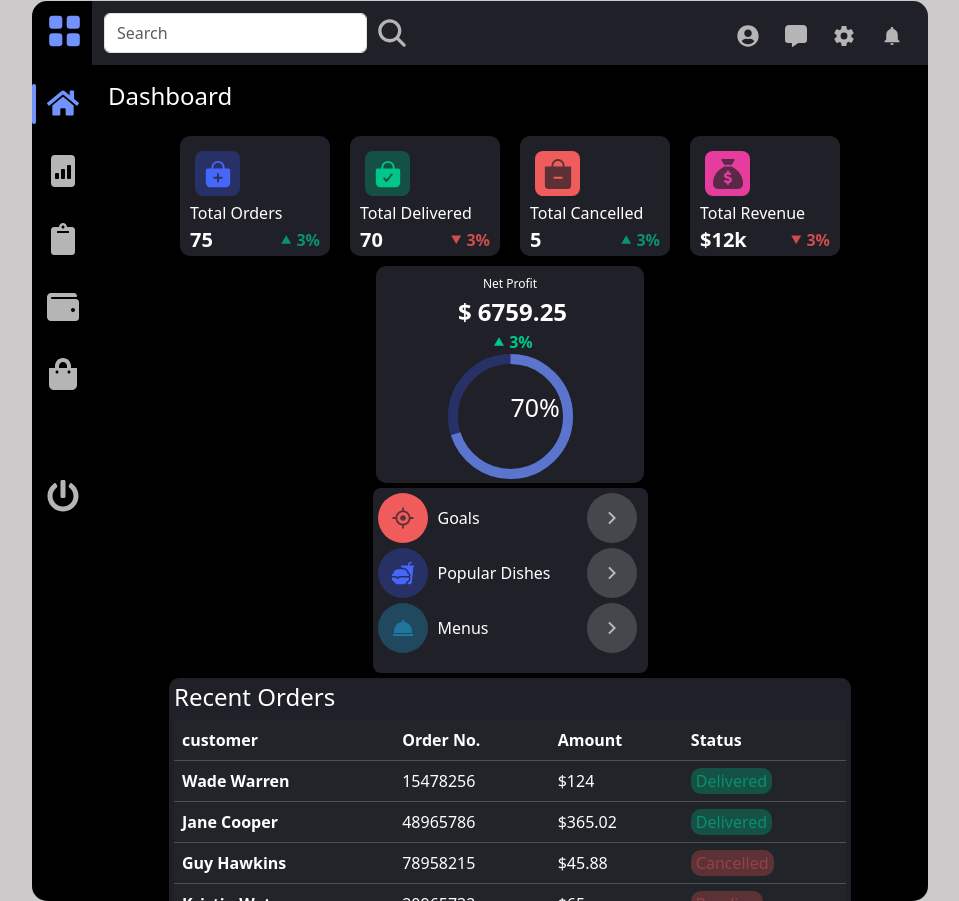
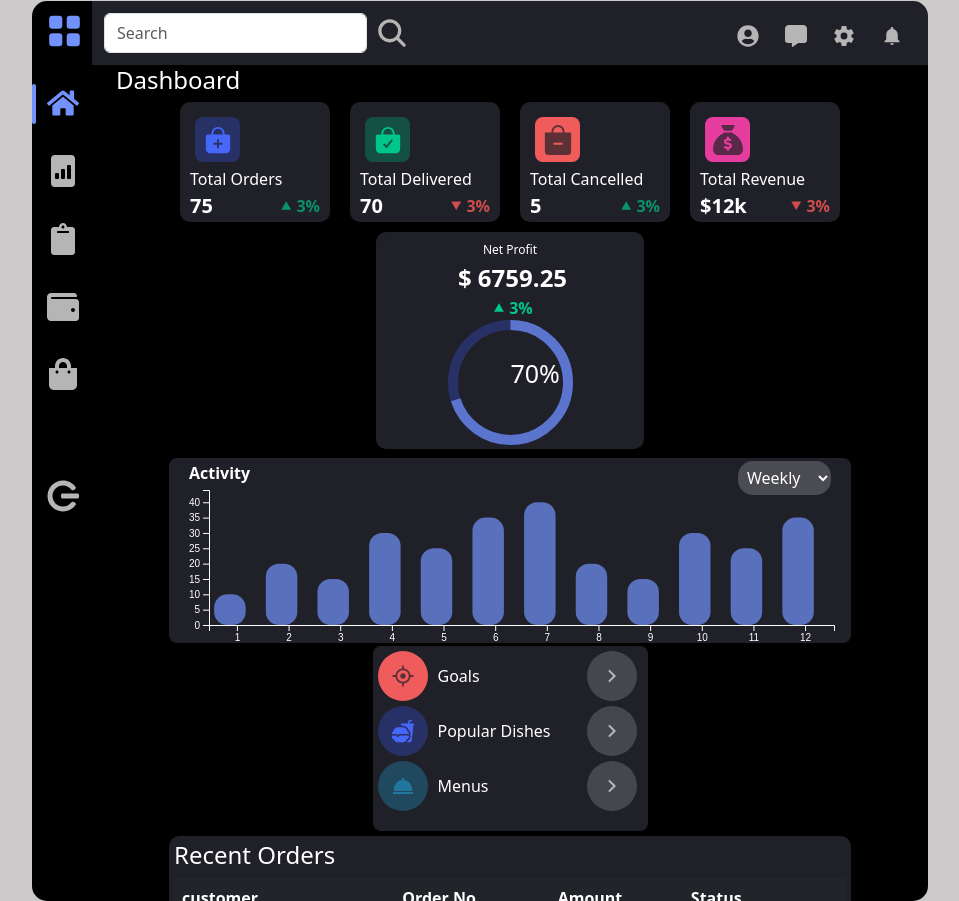
Before and after one commit to sanyam150/dashboard, a React (Create React App) app: page / in a window 1280 px wide. Shown: the whole page, without its empty margins (160-1119 px from the left). Built offline with nearby package versions, Linux system fonts and the light colour scheme.

Commit message:
Implement CSS and code refactor

```diff
--- a/package.json
+++ b/package.json
@@ -7,7 +7,9 @@
     "@testing-library/react": "^13.4.0",
     "@testing-library/user-event": "^13.5.0",
     "bootstrap": "^5.3.3",
+    "d3": "^7.9.0",
     "react": "^18.3.1",
+    "react-circular-progressbar": "^2.1.0",
     "react-dom": "^18.3.1",
     "react-icons": "^5.2.1",
     "react-scripts": "5.0.1",
--- a/src/App.js
+++ b/src/App.js
@@ -18,7 +18,7 @@ function App() {
           OrderInformation={orderInformationMockData.orderInformation}
           profits={orderInformationMockData.NetProfit}
         />
-        <OrderActivities />
+        <OrderActivities chartData={orderInformationMockData.chartData} />
         <CustomerReview
           recentOrders={orderInformationMockData.recentOrders}
           customerFeedBack={orderInformationMockData.customerFeedBack}
--- /dev/null
+++ b/src/Components/Chart.js
@@ -0,0 +1,59 @@
+import React, { useEffect, useRef } from 'react';
+import * as d3 from 'd3';
+
+const Chart = ({ data }) => {
+  const svgRef = useRef();
+
+  useEffect(() => {
+    d3.select(svgRef.current).selectAll('*').remove();
+
+    const margin = { top: 20, right: 20, bottom: 30, left: 40 };
+    const width = 685 - margin.left - margin.right;
+    const height = 185 - margin.top - margin.bottom;
+
+    const svg = d3
+      .select(svgRef.current)
+      .append('svg')
+      .attr('width', width + margin.left + margin.right)
+      .attr('height', height + margin.top + margin.bottom)
+      .append('g')
+      .attr('transform', `translate(${margin.left},${margin.top})`);
+
+    const x = d3
+      .scaleBand()
+      .domain(data.map((d, i) => i))
+      .range([0, width])
+      .padding(0.1);
+
+    svg
+      .append('g')
+      .attr('transform', `translate(0,${height})`)
+      .call(d3.axisBottom(x).tickFormat((i) => i + 1));
+
+    const y = d3
+      .scaleLinear()
+      .domain([0, d3.max(data) * 1.1])
+      .range([height, 0]);
+
+    svg.append('g').call(d3.axisLeft(y));
+
+    svg
+      .selectAll('rect')
+      .data(data)
+      .enter()
+      .append('rect')
+      .attr('x', (d, i) => x(i))
+      .attr('y', (d) => Math.min(y(d), height - 30))
+      .attr('width', x.bandwidth() - 15)
+      .attr('height', (d) => Math.max(height - y(d), 30))
+      .attr('rx', 13)
+      .attr('ry', 13)
+      .style('fill', 'rgba(113, 146, 252, 0.7)');
+  }, [data]);
+
+  return (
+    <div style={{ position: 'relative', top: '-25px' }} ref={svgRef}></div>
+  );
+};
+
+export default Chart;
--- /dev/null
+++ b/src/Components/DropDownButton.js
@@ -0,0 +1,19 @@
+import React from 'react';
+import './css/DropDownButton.css';
+
+const SelectList = () => {
+  return (
+    <div style={{ paddingRight: '20px' }}>
+      <div className='form-group '>
+        <select id='select_list_wrapper'>
+          <option>Weekly</option>
+          <option>Daily</option>
+          <option>Monthly</option>
+          <option>Yearly</option>
+        </select>
+      </div>
+    </div>
+  );
+};
+
+export default SelectList;
--- a/src/Components/OrderActivities.js
+++ b/src/Components/OrderActivities.js
@@ -2,12 +2,29 @@ import React from 'react';
 import './css/orderActivities.css';
 import { orderInformationMockData } from '../mockData/mockData';
 import { RiArrowRightSLine } from 'react-icons/ri';
-
-const OrderActivities = () => {
+import Chart from './Chart';
+import SelectList from './DropDownButton';
+const OrderActivities = ({ chartData }) => {
   const { orderActivity } = orderInformationMockData;
   return (
     <div className='orderActivities_wrapper'>
-      <div className='order_activities_wrapper_1'></div>
+      <div className='order_activities_wrapper_1'>
+        <div
+          style={{
+            display: 'flex',
+            justifyContent: 'space-between',
+            marginTop: '3px',
+            position: 'relative',
+            zIndex: 1000,
+          }}
+        >
+          <span style={{ fontWeight: '700', paddingLeft: '20px' }}>
+            Activity
+          </span>
+          <SelectList />
+        </div>
+        <Chart data={chartData} />
+      </div>
       <div className='order_activities_wrapper_2'>
         {orderActivity.map((data) => (
           <div className='order_activities_data'>
--- /dev/null
+++ b/src/Components/css/DropDownButton.css
@@ -0,0 +1,7 @@
+#select_list_wrapper {
+  border-radius: 15px;
+  padding: 5px;
+  background-color: #4b4c52;
+  color: white;
+  border: none;
+}
--- a/src/Components/css/Header.css
+++ b/src/Components/css/Header.css
@@ -4,5 +4,6 @@
   left: 60px;
   width: calc(100% - 60px);
   color: white;
-  padding: 1rem;
+  padding: 0 1.5rem;
+  margin: 0px;
 }
--- a/src/Components/css/SideBar.css
+++ b/src/Components/css/SideBar.css
@@ -59,6 +59,10 @@
   width: 100%;
 }
 
+.sideBar_icons_wrapper_list_2 svg {
+  transform: rotate(90deg);
+}
+
 .add_backgroundColor {
   color: #7293fd;
 }
--- a/src/Components/css/orderActivities.css
+++ b/src/Components/css/orderActivities.css
@@ -2,16 +2,22 @@
   color: white;
   display: flex;
   justify-content: space-around;
+  flex-wrap: wrap;
 }
 
 .order_activities_wrapper_1 {
   width: 682px;
+  background-color: #202028 !important;
+  margin-top: 4px;
+  border-radius: 8px;
+  height: 185px;
 }
 
 .order_activities_wrapper_2 {
   height: 185px;
   width: 30%;
   min-width: 275px;
+  margin-top: 3px;
   border-radius: 8px;
   background-color: #202028;
 }
--- a/src/css/App.css
+++ b/src/css/App.css
@@ -1,3 +1,16 @@
+::-webkit-scrollbar {
+  width: 5px;
+  background: white;
+}
+
+::-webkit-scrollbar-thumb {
+  background: grey;
+}
+
+::-webkit-scrollbar-corner {
+  background: grey;
+}
+
 body {
   background-color: rgb(204, 202, 202);
 }
@@ -5,7 +18,7 @@ body {
 .dashboard_container {
   position: relative;
   width: 70%;
-  min-height: 770px;
+  min-height: 740px;
   max-height: 900px;
   margin: 1px auto auto auto;
   border-radius: 15px;
@@ -19,7 +32,7 @@ body {
 
 .orderActivities_info_wrapper {
   position: relative;
-  top: 130px;
+  top: 96px;
   left: 61px;
   width: calc(100% - 62px);
   height: max-content;
--- a/src/mockData/mockData.js
+++ b/src/mockData/mockData.js
@@ -118,4 +118,5 @@ export const orderInformationMockData = {
       icon: <FaUserCircle />,
     },
   ],
+  chartData: [10, 20, 15, 30, 25, 35, 40, 20, 15, 30, 25, 35],
 };
```
Also changed, not shown: 1 other file (tests, documents, lock files or other folders).
